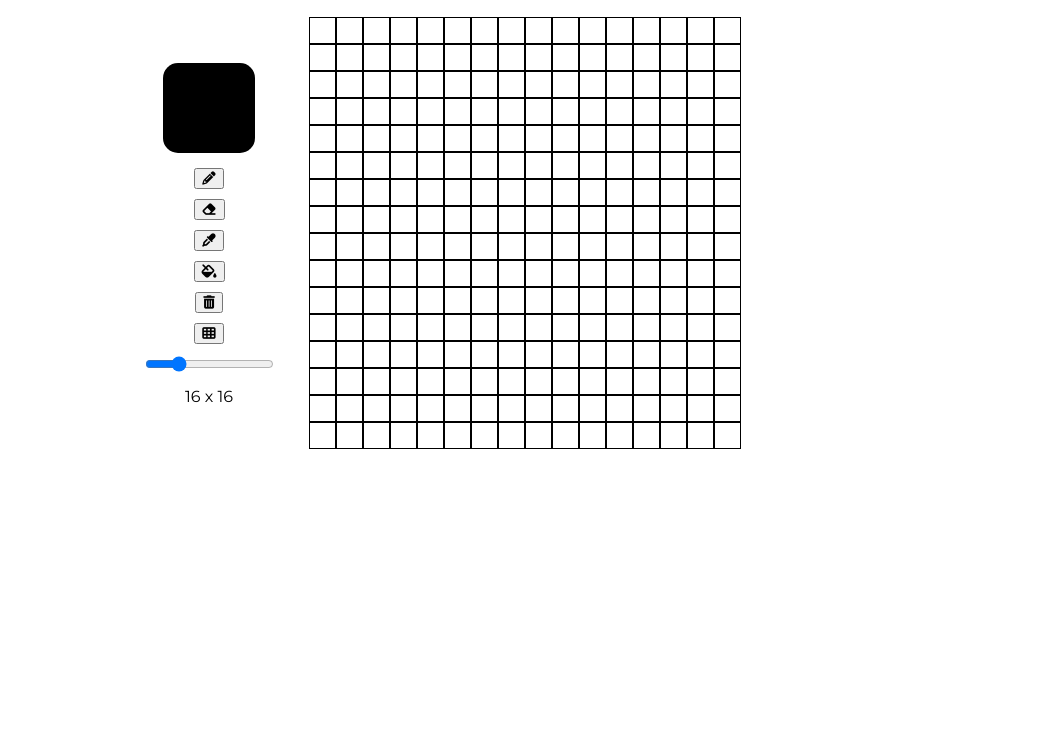
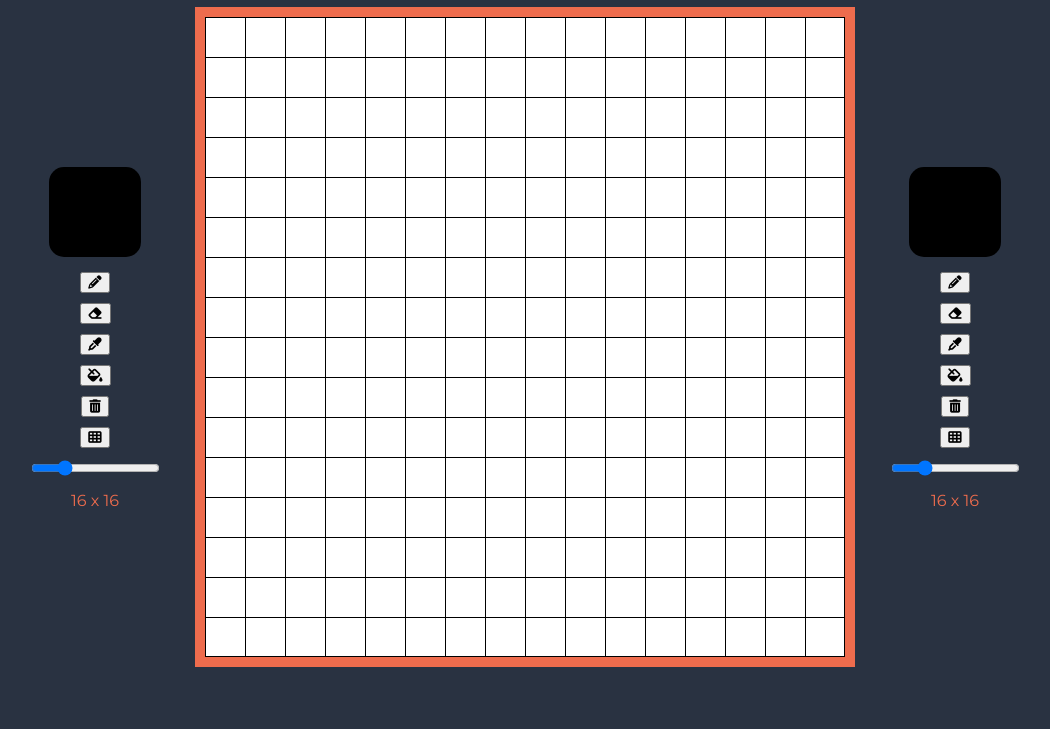
Before and after one commit to jerrej/etch-a-sketch, a plain HTML site: page index.html in a window 1280 px wide. Shown: the part 71-800 px from the top of the page, without its empty margins (115-1165 px from the left). Drawn offline with Linux system fonts and the light colour scheme.

Commit message:
Rewrote grid code

```diff
--- a/css/style.css
+++ b/css/style.css
@@ -1,8 +1,8 @@
 @import url('https://fonts.googleapis.com/css2?family=Cinzel&family=Indie+Flower&family=Montserrat&family=Quicksand&display=swap');
 
 body {
-    background-color: #fff;
-    color: #000;
+    background-color: #293241;
+    color: #EE6C4D;
     font-family: 'Montserrat', sans-serif;
     font-size: 16px;
     line-height: 1.6em;
@@ -23,30 +23,54 @@ body {
     display: flex;
     align-items: center;
     justify-content: center;
-    margin: 20px;
+    margin: 10px;
 }
 
-.grid {
-    flex: 1;
+.grid-wrapper {
     display: flex;
+    justify-content: center;
     align-items: center;
+    width: 660px;
+    height: 660px;
+    background-color: #EE6C4D;
 }
 
-#grid .cell {
-    width: 25px;
-    height: 25px;
-    border: 1px solid #000;
-}
-
-#grid .cell:hover {
+.grid-container {
+    display: grid;
+    height: 640px;
+    width: 640px;
+    background-color: white;
 
 }
 
-#grid .draw {
-    background-color: black;
+.grid-element {
+    flex: 1;
+    user-select: none;
+    text-align: center;
 }
 
-.settings {
+
+.border-top {
+    border-top: 1px solid #000;
+}
+
+.border-bottom {
+    border-bottom: 1px solid #000;
+}
+
+.border-left {
+    border-left: 1px solid #000;
+}
+
+.border-right {
+    border-right: 1px solid #000;
+}
+
+.border-none {
+    border: none;
+}
+
+.grid-settings {
     flex: 1;
     display: flex;
     align-items: center;
--- a/index.html
+++ b/index.html
@@ -18,10 +18,10 @@
         </header>
         <main>
             <div class="content">
-                <div class="settings">
+                <div class="grid-settings" id="grid-settings">
                     <input id="color-input" type="color">
-                    <button type="button"><i class="fa-solid fa-pencil"></i></button>
-                    <button type="button"><i class="fa-solid fa-eraser"></i></button>
+                    <button id="pencil-button" type="button"><i class="fa-solid fa-pencil"></i></button>
+                    <button id="eraser-button" type="button"><i class="fa-solid fa-eraser"></i></button>
                     <button type="button"><i class="fa-solid fa-eye-dropper"></i></button>
                     <button type="button"><i class="fa-solid fa-fill-drip"></i></button>
                     <button type="button"><i class="fa-solid fa-trash-can"></i></button>
@@ -29,16 +29,21 @@
                     <input type="range" id="gridsize" name="gridsize" min="1" max="64" value="16" step="1">
                     <label for="cowbell">16 x 16</label>
                 </div>
-                <div class="grid" id="grid">
+                <div class="grid-wrapper">
+                    <div class="grid-container" draggable="false">
 
+                    </div>
                 </div>
-                <div class="settings" id="settings">
-
-                </div>
-            </div>
-            <div class="content">
-                <div class="settings">
-
+                <div class="grid-settings" id="grid-settings">
+                    <input id="color-input" type="color">
+                    <button id="pencil-button" type="button"><i class="fa-solid fa-pencil"></i></button>
+                    <button id="eraser-button" type="button"><i class="fa-solid fa-eraser"></i></button>
+                    <button type="button"><i class="fa-solid fa-eye-dropper"></i></button>
+                    <button type="button"><i class="fa-solid fa-fill-drip"></i></button>
+                    <button type="button"><i class="fa-solid fa-trash-can"></i></button>
+                    <button type="button"><i class="fa-solid fa-table-cells"></i></button>
+                    <input type="range" id="gridsize" name="gridsize" min="1" max="64" value="16" step="1">
+                    <label for="cowbell">16 x 16</label>
                 </div>
             </div>
         </main>
@@ -53,36 +58,108 @@
 </html>
 
 <script>
+    const DEFAULT_COLOR = ''
+    const DEFAULT_MODE = 'color'
+    const DEFAULT_SIZE = 16
 
-    let gridContainer = document.getElementById('grid');
-    let gridSettings = document.getElementById('settings');
-    let gridArray = [];
-    let mouseEvent = {};
+    let currentColor = DEFAULT_COLOR
+    let currentMode = DEFAULT_MODE
+    let currentSize = DEFAULT_SIZE
 
-    for (let x = 1; x < 17; x++) {
+    function setCurrentColor(newColor) {
+        currentColor = newColor
+    }
 
-        let gridRow = document.createElement("div");
-        gridRow.id = "gridrow-" + x;
-        gridContainer.appendChild(gridRow);
-        gridArray[x] = [];
+    function setCurrentMode(newMode) {
+        highlightButton(newMode)
+        currentMode = newMode;
+    }
 
-        console.log("Row Creation. This for loop has executed " + x + " times")
+    function setCurrentSize(newSize) {
+        currentSize = newSize
+    }
 
-        for (let y = 1; y < 17; y++) {
+    const gridContainer = document.querySelector('.grid-container');
 
-            let gridCell = document.createElement("div");
-            gridCell.classList.add("cell");
-            gridCell.id = "cell-" + x + "-" + y;
-            gridRow.addEventListener("mouseover", draw);
-            document.getElementById("gridrow-" + x).appendChild(gridCell);
-            gridArray[x][y] = gridCell;
+    function newGrid(size) {
+        gridContainer.style.gridTemplateColumns = `repeat(${size}, 1fr)`
+        gridContainer.style.gridTemplateRows = `repeat(${size}, 1fr)`
 
-            console.log("Cell Creation. This for loop has executed " + y + " times");
-            console.log(gridArray[x][y]);
+        for (let i = 0; i < size * size; i++) {
+            const gridElement = document.createElement('div')
+            gridElement.classList.add('grid-element')
+            gridContainer.appendChild(gridElement)
+        }
+    }
 
+    function drawGridLines() {
+        const allItems = document.querySelectorAll(`.grid-element`);
+        const rightItems = document.querySelectorAll(`.grid-element:nth-child(${currentSize}n)`);
+        const bottomItems = Array.from(allItems).slice(-`${currentSize}`);
+
+        for (let i = 0; i < allItems.length; i++) {
+            allItems[i].classList.toggle('border-top');
+            allItems[i].classList.toggle('border-left');
         }
 
+        for (let i = 0; i < rightItems.length; i++) {
+            rightItems[i].classList.toggle('border-right');
+        }
+
+        for (let i = 0; i < bottomItems.length; i++) {
+            bottomItems[i].classList.toggle('border-bottom');
+        }
     }
+
+    function toggleGridLines() {
+        const allItems = document.querySelectorAll(`.grid-element`);
+
+        for (let i = 0; i < allItems.length; i++) {
+            allItems[i].classList.toggle('border-none');
+        }
+    }
+
+
+    newGrid(currentSize);
+    drawGridLines();
+    toggleGridLines();
+    toggleGridLines();
+
+/* Starting from scratch again, drawing outside of the box and loop is not properly set up
+
+    // Grid Container
+    const gridContainer = document.querySelector('.grid-container');
+
+    // Grid Size
+    let gridSize = 16;
+
+    let gridArray = [];
+
+    function newGrid() {
+
+        for (let x = 0; x < gridSize; x++) {
+
+            let col = document.createElement("div");
+            col.id = "gridcol-" + x;
+            col.classList.add('grid-col');
+            gridArray[x] = [];
+
+            for (let y = 0; y < gridSize; y++) {
+
+                const row = document.createElement('div');
+                row.id = "grid-cell-" + x + "-" + y;
+                row.classList.add('grid-row');
+                row.setAttribute('draggable', 'false');
+                col.appendChild(row);
+            }
+
+            gridContainer.appendChild(col);
+        }
+    }
+
+    newGrid();
+
+    gridContainer.addEventListener("mouseover", draw);
 
     gridContainer.addEventListener("mousedown", () => mouseEvent.mouseDown = true)
     gridContainer.addEventListener("mouseup", () => delete mouseEvent.mouseDown)
@@ -91,12 +168,31 @@
         return mouseEvent.mouseDown;
     }
 
+    let drawingMode = "pencil";
+
     function draw(e) {
 
+        mouseEvent.mouseOver = true;
+
         if (canDraw()) {
-            e.fromElement.classList.add('draw');
-            e.preventDefault();
-            console.log("Drawing");
+
+            switch (drawingMode) {
+
+                case "pencil":
+                    console.log(mouseEvent.mouseDown)
+                    e.fromElement.style.background = document.getElementById("color-input").value;
+                    e.preventDefault();
+                    console.log("Drawing");
+                    break;
+
+                case "eraser":
+                    e.fromElement.classList.add('erase');
+                    e.preventDefault();
+                    console.log("Drawing");
+                    break;
+
+            }
+
         }
 
     }
@@ -104,6 +200,21 @@
     gridContainer.onmousedown = (e) => {
         isPainting = true;
         e.preventDefault();
-    };
+    }
 
+    document.getElementById("color-input").onchange = function () {
+
+        console.log(this.id + " changed to " + this.value);
+    }
+
+    document.getElementById("pencil-button").onchange = function () {
+        drawingMode = "pencil";
+    console.log(this.id + " changed to " + drawingMode);
+    }
+
+    document.getElementById("eraser-button").onchange = function () {
+        drawingMode = "eraser",
+    console.log(this.id + " changed to " + drawingMode);
+    }
+*/
 </script>
```
